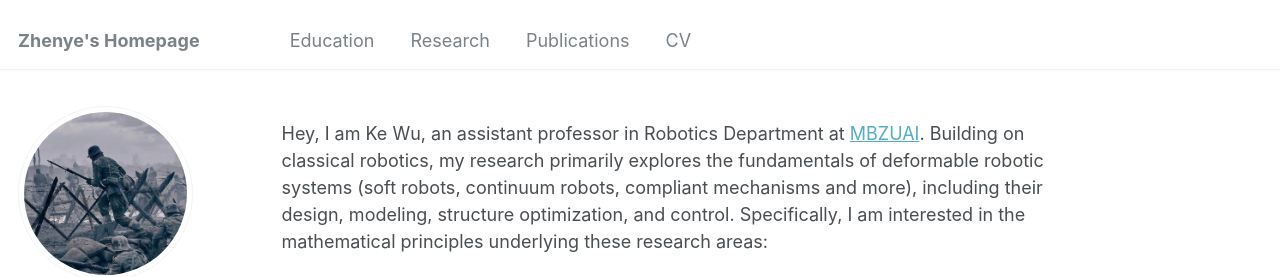
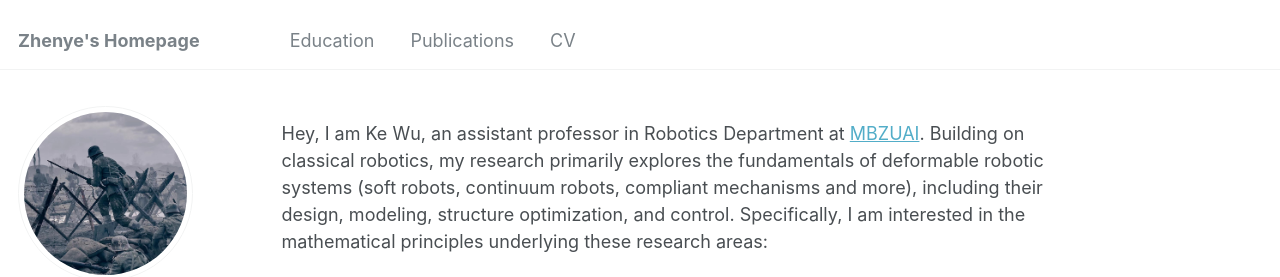
Before and after one commit to Luke-Luo1/lukeluo, a Jekyll site: the page built from _pages/about.md, in a window 1280 px wide. Shown: the top 277 px of the page. Built offline with Jekyll 4.4.1, drawn with Linux system fonts in a browser that asks for light colours; some web fonts are replaced.

Commit message:
Update navigation.yml

```diff
--- a/_data/navigation.yml
+++ b/_data/navigation.yml
@@ -3,10 +3,6 @@ main:
 
   - title: "Education"
     url:  /Education/
-
-  - title: "Research"
-    url: /files/Researchstatemenrt2.pdf
-    # url: "https://sobothub.github.io/files/Researchstatemenrt2.pdf"
 
   - title: "Publications"
     url: "https://scholar.google.com/citations?user=UOd1SfAAAAAJ&hl=en&oi=sra"
```
